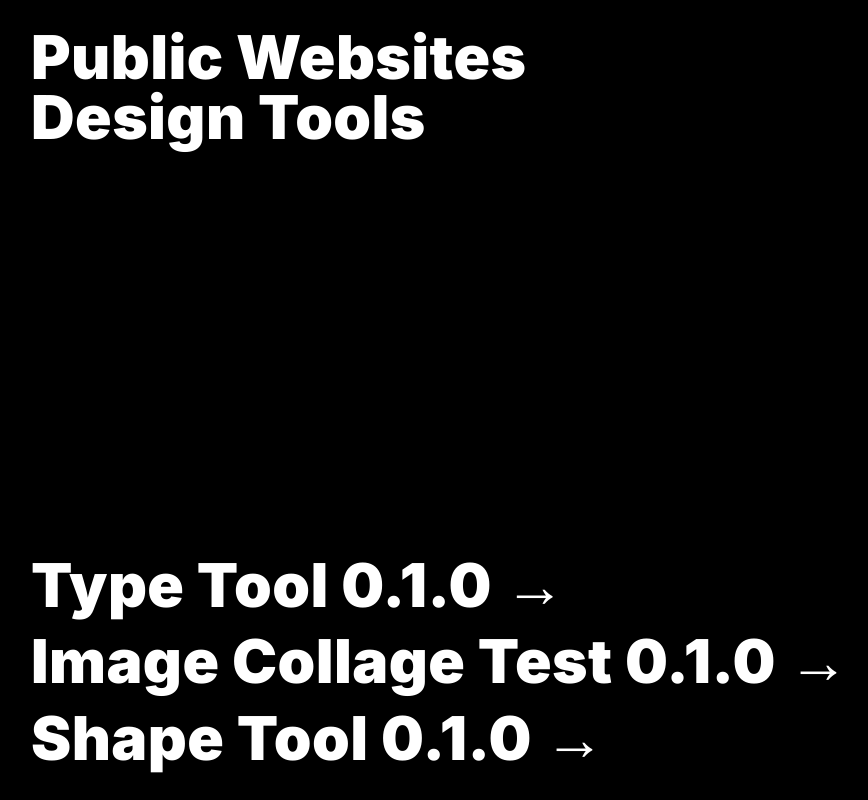
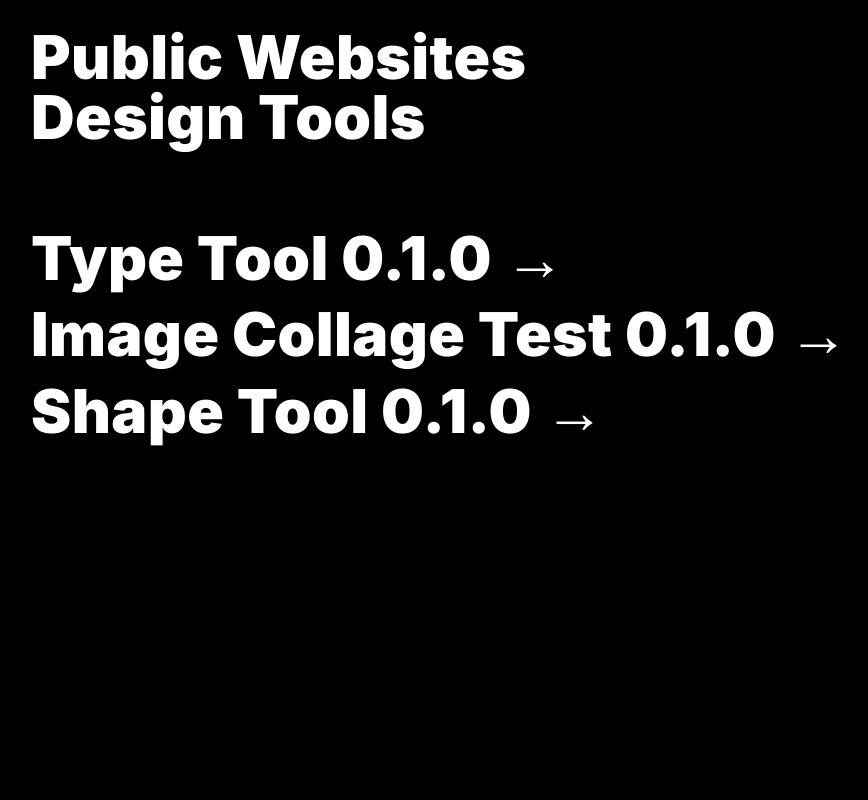
Before and after one commit to Public-Pat/design-tools, a React (Vite) app: page / in a window 1280 px wide. Shown: the whole page, without its empty margins (1-869 px from the left). Built offline with nearby package versions, Linux system fonts and the light colour scheme; a web font is replaced by a local one.

Commit message:
Move home links to 80px below heading

```diff
--- a/src/routes/Home.tsx
+++ b/src/routes/Home.tsx
@@ -14,16 +14,14 @@ export default function Home() {
         color: 'white',
       }}
     >
-      <p className="absolute whitespace-pre" style={{ left: 'clamp(16px, 4vw, 32px)', top: '27px' }}>
+      <div className="absolute" style={{ left: 'clamp(16px, 4vw, 32px)', top: '27px' }}>
+        <p className="whitespace-pre">
           {'Public Websites  '}
           <br />
           Design Tools
         </p>
 
-      <div
-        className="absolute flex flex-col items-start"
-        style={{ left: 'clamp(16px, 4vw, 32px)', bottom: '32px', gap: '16px' }}
-      >
+        <div className="flex flex-col items-start" style={{ marginTop: '80px', gap: '16px' }}>
           <Link
             to="/type-tool"
             className="whitespace-nowrap hover:opacity-70 transition-opacity"
@@ -47,5 +45,6 @@ export default function Home() {
           </Link>
         </div>
       </div>
+    </div>
   )
 }
```
Lines whose indentation alone changed are shown as unchanged.
